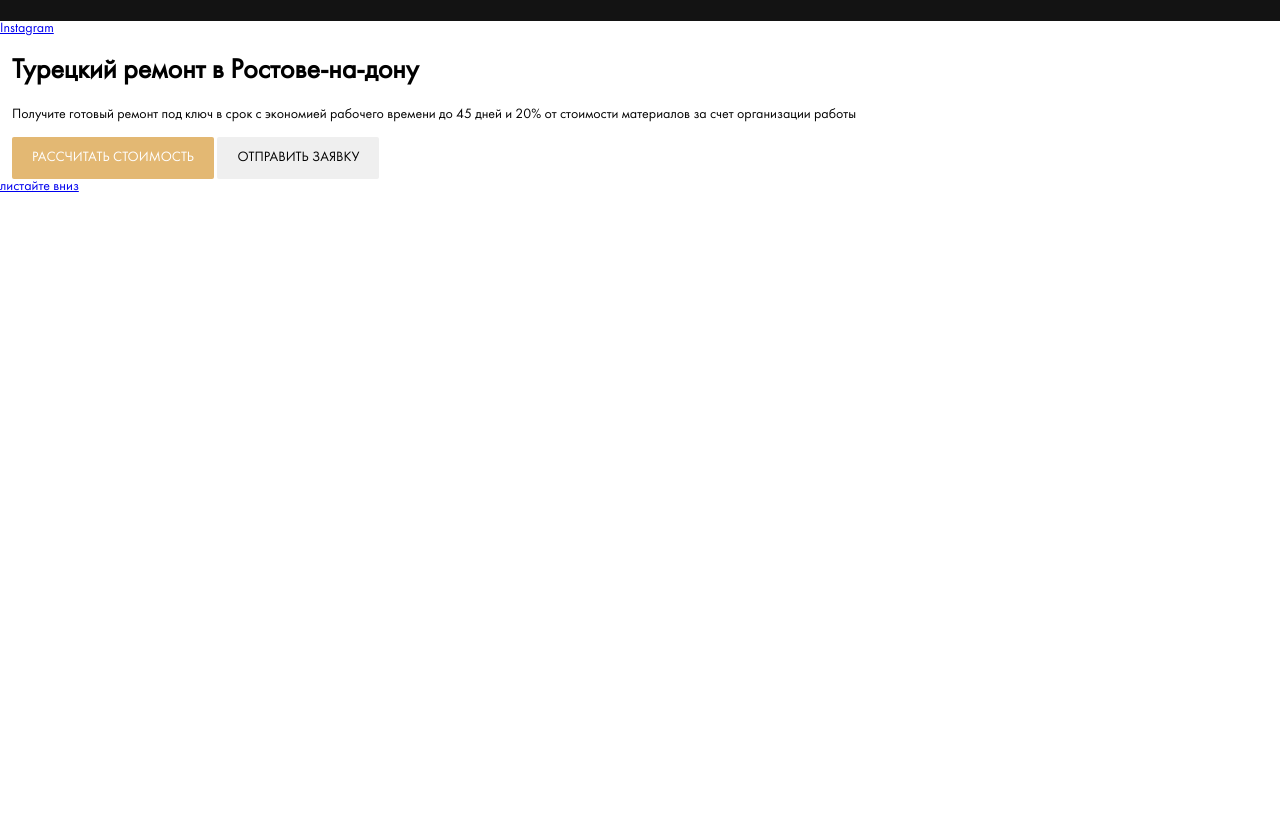
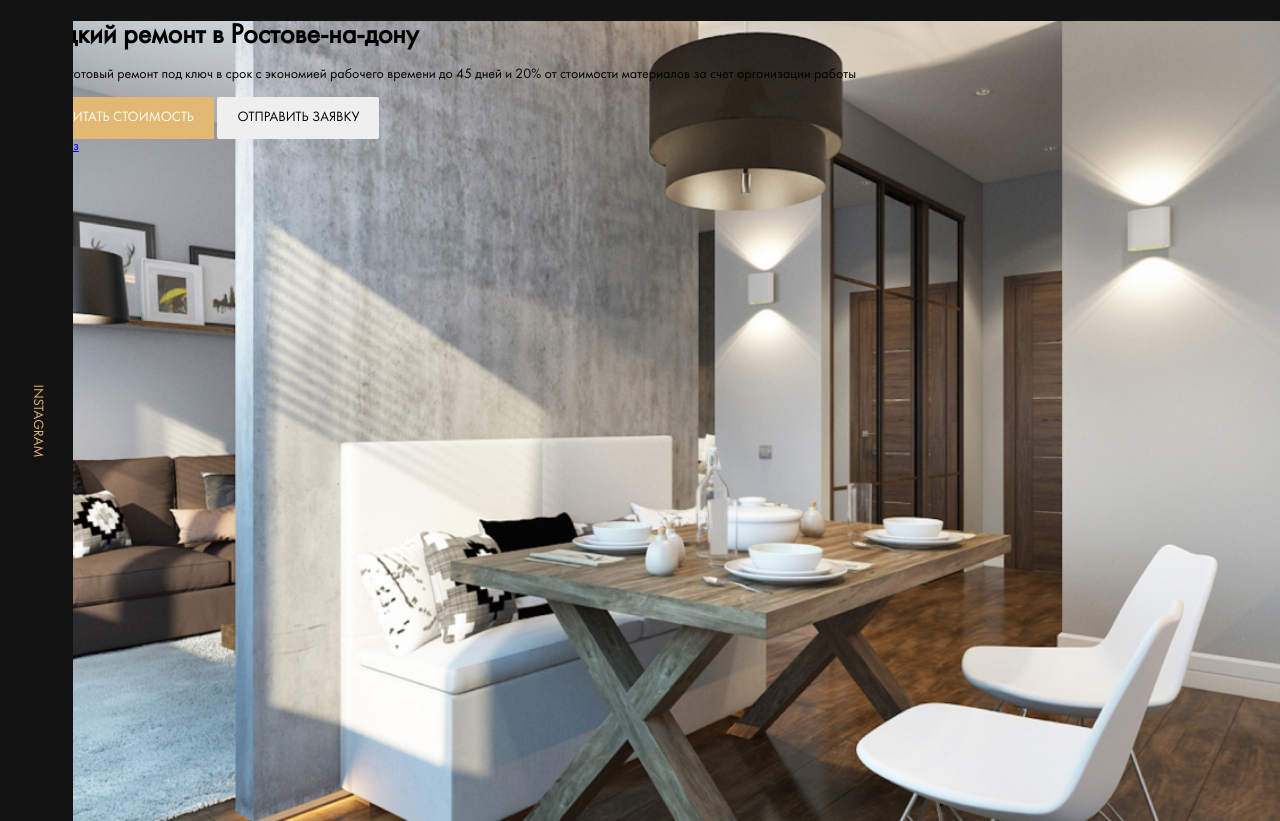
Before and after one commit to jegoz22/project, a website: page index.html in a window 1280 px wide. Shown: the part 69-890 px from the top of the page. Before the commit the page ends 800 px from the top, so only its background shows below. Drawn offline with Linux system fonts and the light colour scheme; files whose address does not match are found by name.

Commit message:
feat: add instagram button

```diff
--- a/index.html
+++ b/index.html
@@ -29,7 +29,10 @@
   </header>
   <main>
     <section class="hero">
-      <a href="#" class="instagram hero__instagram">Instagram</a>
+      <div class="instagram hero__instagram">
+
+        <a href="#" class="instagram__link">Instagram</a>
+      </div>
       <div class="hero__content">
         <div class="container">
           <h1 class="title hero__title">Турецкий ремонт в Ростове-на-дону</h1>
--- a/sass/style.sass
+++ b/sass/style.sass
@@ -4,6 +4,7 @@
 @import 'interface'
 @import 'grid'
 @import 'templates/header'
+@import 'templates/hero'
 
 body
    font-family: 'Futura Book', sans-serif
--- /dev/null
+++ b/sass/templates/_hero.sass
@@ -0,0 +1,23 @@
+.hero
+  position: relative
+  background: $dark url('../img/hero-bg.jpg') no-repeat center / cover
+  height: 100vh
+  color $light
+  &__instagram
+    position: absolute
+    left: 0
+    top: 0
+    max-width: 80px
+    height: 100%
+.instagram
+  background-color: $dark
+  display: flex
+  align-items: center
+  justify-content: center
+  &__link
+    text-transform: uppercase
+    text-decoration: none
+    color: $primary
+    transform: rotate(90deg)
+.title
+  margin: 0
```
Also changed, not shown: css/style.css, img/hero-bg.jpg (added).
